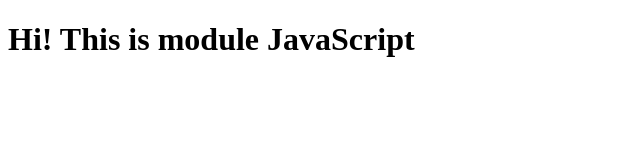
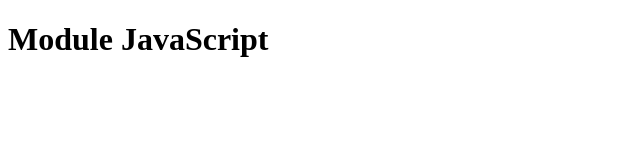
Before and after one commit to DariaChupakhinaGoIt/goit-js-hw-01, a plain HTML site: page index.html in a window 1280 px wide. Shown: the whole page, without its empty margins (0-640 px from the left). Drawn offline with Linux system fonts and the light colour scheme.

Commit message:
change h1 js-hw-1

```diff
--- a/index.html
+++ b/index.html
@@ -8,7 +8,7 @@
 </head>
 
 <body>
-    <h1>Hi! This is module JavaScript</h1>
+    <h1>Module JavaScript</h1>
     <script type="module" src="/js/task-1.js"></script>
     <script type="module" src="/js/task-2.js"></script>
     <script type="module" src="/js/task-3.js"></script>
```
